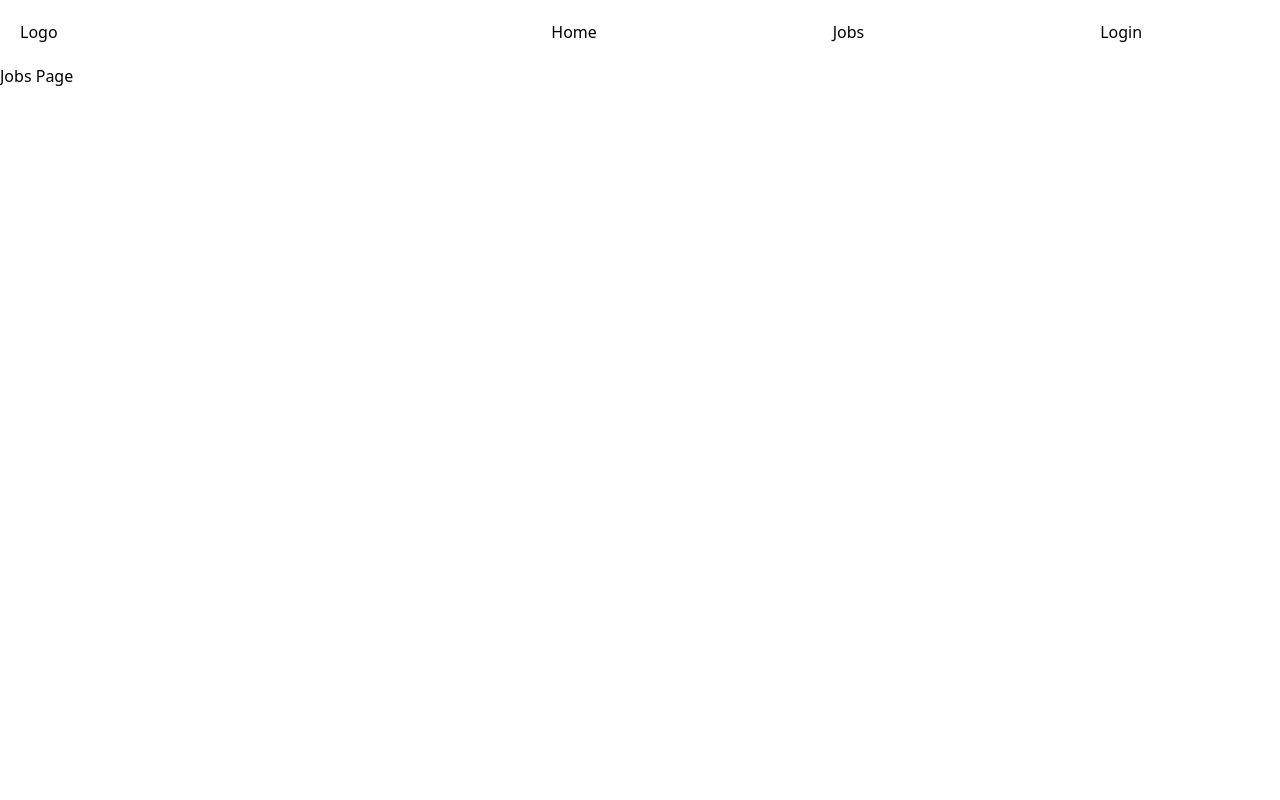
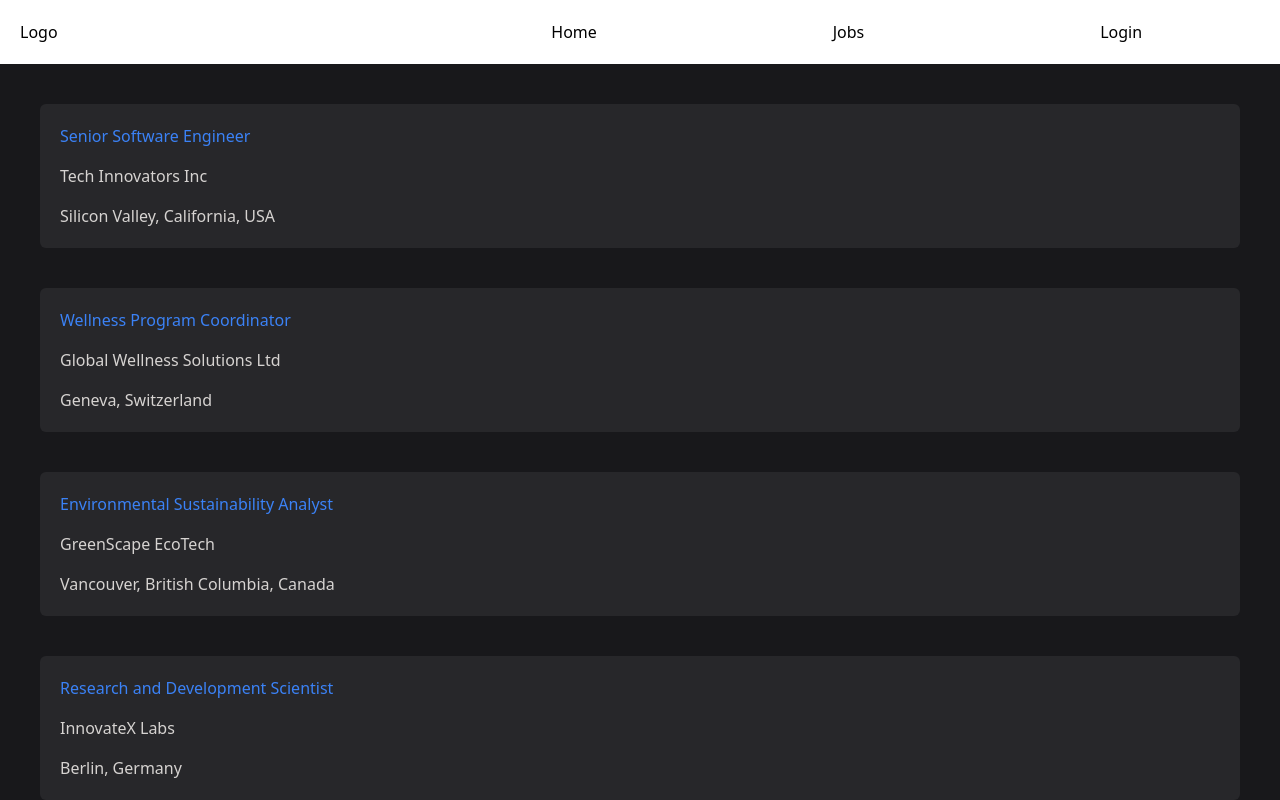
Before and after one commit to pyaephyo11979/workSearchingProgramme, a React (Vite) app in the folder frontend/: page /jobs in a window 1280 px wide. Shown: the top 800 px of the page. Built offline with nearby package versions, Linux system fonts and the light colour scheme.

Commit message:
added context and jobs routes

```diff
--- /dev/null
+++ b/frontend/public/data.json
@@ -0,0 +1,34 @@
+[
+    {
+        "id": 1,
+        "title": " Senior Software Engineer",
+        "company": "Tech Innovators Inc",
+        "location": "Silicon Valley, California, USA"
+    },
+
+    {
+        "id": 2,
+        "title": "Wellness Program Coordinator",
+        "company": "Global Wellness Solutions Ltd",
+        "location": "Geneva, Switzerland"
+    },
+
+    {
+        "id": 3,
+        "title": "Environmental Sustainability Analyst",
+        "company": "GreenScape EcoTech",
+        "location": "Vancouver, British Columbia, Canada"
+    },
+    {
+        "id": 4,
+        "title": "Research and Development Scientist",
+        "company": "InnovateX Labs",
+        "location": "Berlin, Germany"
+    },
+    {
+        "id": 5,
+        "title": "Financial Analyst - Investment Banking",
+        "company": "Financial Frontier Group",
+        "location": "New York City, New York, USA"
+    }
+]
--- a/frontend/src/App.jsx
+++ b/frontend/src/App.jsx
@@ -4,6 +4,8 @@ import HomePage from "./pages/HomePage";
 import JobsPage from "./pages/JobsPage";
 import LoginPage from "./pages/LoginPage";
 import RegisterPage from "./pages/RegisterPage";
+import JobDetails from "./components/JobDetails";
+import JobContextProvider from "./ctx/JobContext";
 
 function App() {
     const router = createBrowserRouter([
@@ -12,7 +14,15 @@ function App() {
             element: <AppLayout />,
             children: [
                 { index: true, element: <HomePage /> },
-                { path: "jobs", element: <JobsPage /> },
+                {
+                    path: "jobs",
+                    element: (
+                        <JobContextProvider>
+                            <JobsPage />
+                        </JobContextProvider>
+                    ),
+                },
+                { path: "jobs/:id", element: <JobDetails /> },
                 { path: "register", element: <RegisterPage /> },
                 { path: "login", element: <LoginPage /> },
             ],
--- /dev/null
+++ b/frontend/src/components/JobCard.jsx
@@ -0,0 +1,15 @@
+/* eslint-disable react/prop-types */
+import { Link } from "react-router-dom";
+function JobCard({ data }) {
+    return (
+        <div className="w-full bg-zinc-800 p-5 flex flex-col gap-4 rounded-md">
+            <Link to={`/jobs/${data.id}`} className="text-blue-500">
+                {data.title}
+            </Link>
+            <p>{data.company}</p>
+            <p>{data.location}</p>
+        </div>
+    );
+}
+
+export default JobCard;
--- a/frontend/src/components/JobDetail.jsx
+++ /dev/null
@@ -1,31 +0,0 @@
-const React = require('react');
-import { useState } from 'react';
-function jobDetail(){
-    const {job, setJob} = useState();
-    function fetchJOb(){
-        fetch('/api/jobs')
-        .then((response) => response.json())
-        .then((data) => setJob(data))
-        .catch((error) => console.log(error));
-    }
-    function submitJob(){
-        fetch('/api/jobs',{
-            method: 'POST',
-            headers: {
-                'Content-Type': 'application/json',
-                'authorization': `Bearer ${localStorage.getItem('token')}`
-            },
-            body: JSON.stringify(/* Where the user input will go */)
-        })
-        .then((response) => response.json())
-        .then((data) => setJob(data))
-        .catch((error) => console.log(error));
-    }
-    return(
-        <div>
-            /* Job Info  card */
-        </div>
-    )
-}
-
-export default jobDetail;
--- /dev/null
+++ b/frontend/src/components/JobDetails.jsx
@@ -0,0 +1,10 @@
+import { useParams } from "react-router-dom";
+
+function JobDetails() {
+    // request job post Id.
+    const { id } = useParams();
+
+    return <div className="w-2/3">job details</div>;
+}
+
+export default JobDetails;
--- /dev/null
+++ b/frontend/src/components/Jobs.jsx
@@ -0,0 +1,24 @@
+import JobCard from "./JobCard";
+import { useJob } from "../ctx/JobContext";
+
+function Jobs() {
+    const { data, isLoading, error } = useJob();
+
+    if (isLoading) {
+        return <h1>Loading...</h1>;
+    }
+
+    if (error) {
+        return <h1 className="text-stone-100">{error}</h1>;
+    }
+
+    return (
+        <div className=" text-stone-300 flex flex-col gap-10 p-10">
+            {data.map((job) => (
+                <JobCard key={job.id} data={job} />
+            ))}
+        </div>
+    );
+}
+
+export default Jobs;
--- a/frontend/src/components/RegisterForm.jsx
+++ b/frontend/src/components/RegisterForm.jsx
@@ -31,15 +31,15 @@ function RegisterForm() {
                     <Inputs
                         label="Employer"
                         value="employer"
-                        name="status"
+                        name="role"
                         id="employer"
                         type="radio"
                     />
                     <Inputs
-                        label="jobseeker"
+                        label="Jobseeker"
                         value="jobseeker"
                         id="jobseeker"
-                        name="status"
+                        name="role"
                         type="radio"
                     />
                 </div>
--- /dev/null
+++ b/frontend/src/ctx/JobContext.jsx
@@ -0,0 +1,41 @@
+/* eslint-disable react/prop-types */
+import { useEffect, useState } from "react";
+import { createContext, useContext } from "react";
+
+const JobContext = createContext();
+
+function JobContextProvider({ children }) {
+    const [data, setData] = useState([]);
+    const [isLoading, setIsLoading] = useState(true);
+    const [error, setError] = useState("");
+
+    useEffect(() => {
+        const fetchData = async () => {
+            try {
+                const response = await fetch("/data.json");
+                const result = await response.json();
+
+                setData(result);
+            } catch (error) {
+                setError("Error fetching data:");
+            } finally {
+                setIsLoading(false);
+            }
+        };
+        fetchData();
+    }, []);
+
+    return (
+        <JobContext.Provider value={{ data, isLoading, error }}>
+            {children}
+        </JobContext.Provider>
+    );
+}
+
+export default JobContextProvider;
+
+// eslint-disable-next-line react-refresh/only-export-components
+export function useJob() {
+    const jobs = useContext(JobContext);
+    return jobs;
+}
--- a/frontend/src/pages/JobsPage.jsx
+++ b/frontend/src/pages/JobsPage.jsx
@@ -1,5 +1,12 @@
+import JobDetails from "../components/JobDetails";
+import Jobs from "../components/Jobs";
+
 function JobsPage() {
-    return <div>Jobs Page</div>;
+    return (
+        <div className="bg-zinc-900 min-h-screen">
+            <Jobs />
+        </div>
+    );
 }
 
 export default JobsPage;
```
